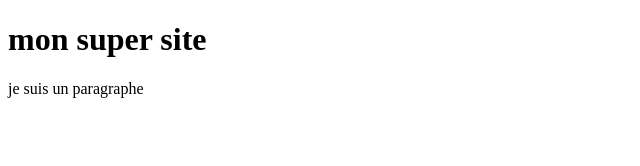
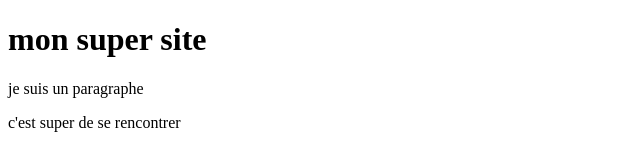
Before and after one commit to eloyasage/openclassApp, a plain HTML site: page index.html in a window 1280 px wide. Shown: the whole page, without its empty margins (0-640 px from the left). Drawn offline with Linux system fonts and the light colour scheme.

Commit message:
ajout de para2

```diff
--- a/index.html
+++ b/index.html
@@ -9,5 +9,6 @@
 <body>
     <h1>mon super site</h1>
     <p>je suis un paragraphe</p>
+    <p>c'est super de se rencontrer</p>
 </body>
 </html>
```
